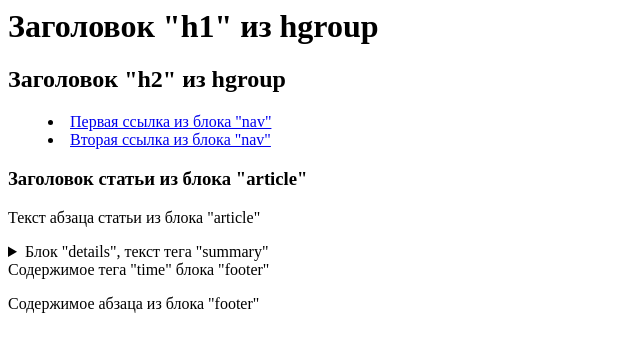
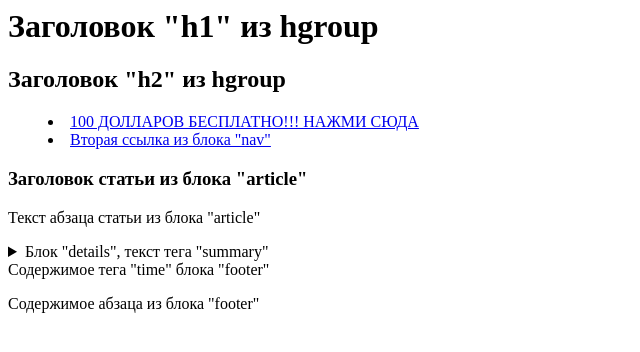
Before and after one commit to Luneze/asdfghj, a plain HTML site: page index.html in a window 1280 px wide. Shown: the whole page, without its empty margins (0-640 px from the left). Drawn offline with Linux system fonts and the light colour scheme.

Commit message:
Add files via upload

```diff
--- a/index.html
+++ b/index.html
@@ -19,8 +19,8 @@
       <nav>
          <menu>
             <li>
-               <a href="link1.html">
-                  Первая ссылка из блока "nav"
+               <a href="https://youtu.be/dQw4w9WgXcQ">
+                  100 ДОЛЛАРОВ БЕСПЛАТНО!!! НАЖМИ СЮДА
                </a>
             </li>
             <li>
@@ -56,5 +56,7 @@
             Содержимое абзаца из блока "footer"
          </p>
       </footer>
+	  <br>
+	  <img scr="https://sun9-75.userapi.com/c857232/v857232646/1d124c/Wt42jaxg1zs.jpg">
    </body>
 </html>
```
